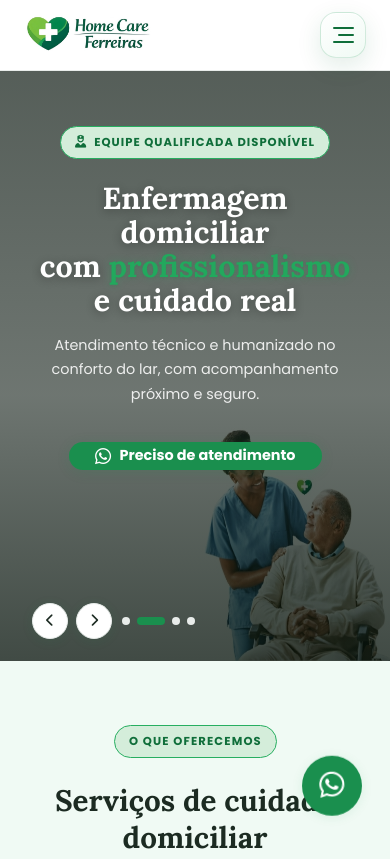
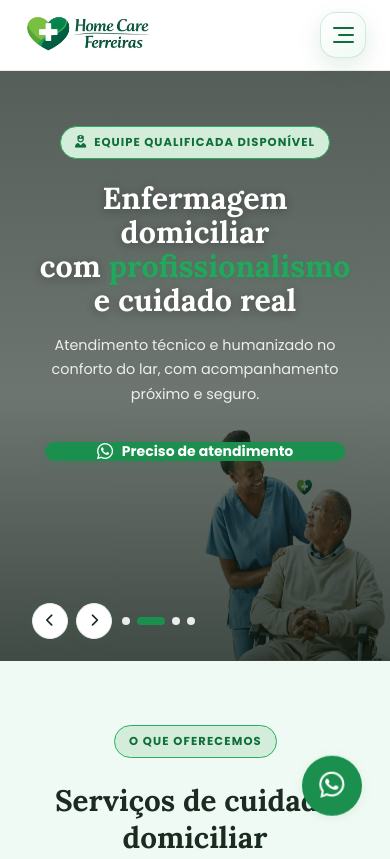
Before and after one commit to alvodigital01/home-care-ferreiras, a plain HTML site: page index.html in a window 390 px wide. Shown: the top 859 px of the page. Drawn offline with Linux system fonts and the light colour scheme.

Commit message:
Update index.html

```diff
--- a/index.html
+++ b/index.html
@@ -1841,10 +1841,15 @@
         margin-top: auto;
         margin-bottom: 200px;
         align-self: center;
-        font-size: .9rem;
-        padding: 14px 26px;
+        width: min(300px, calc(100vw - 48px));
+        height: 52px;
+        justify-content: center;
+        font-size: clamp(.78rem, 3.6vw, .9rem);
+        line-height: 1;
+        padding: 0 16px;
         gap: 9px;
         white-space: nowrap;
+        text-align: center;
       }
       .hero-controls { left: 32px; transform: none; bottom: 22px; gap: 10px; }
       .hero-arrow {
```
